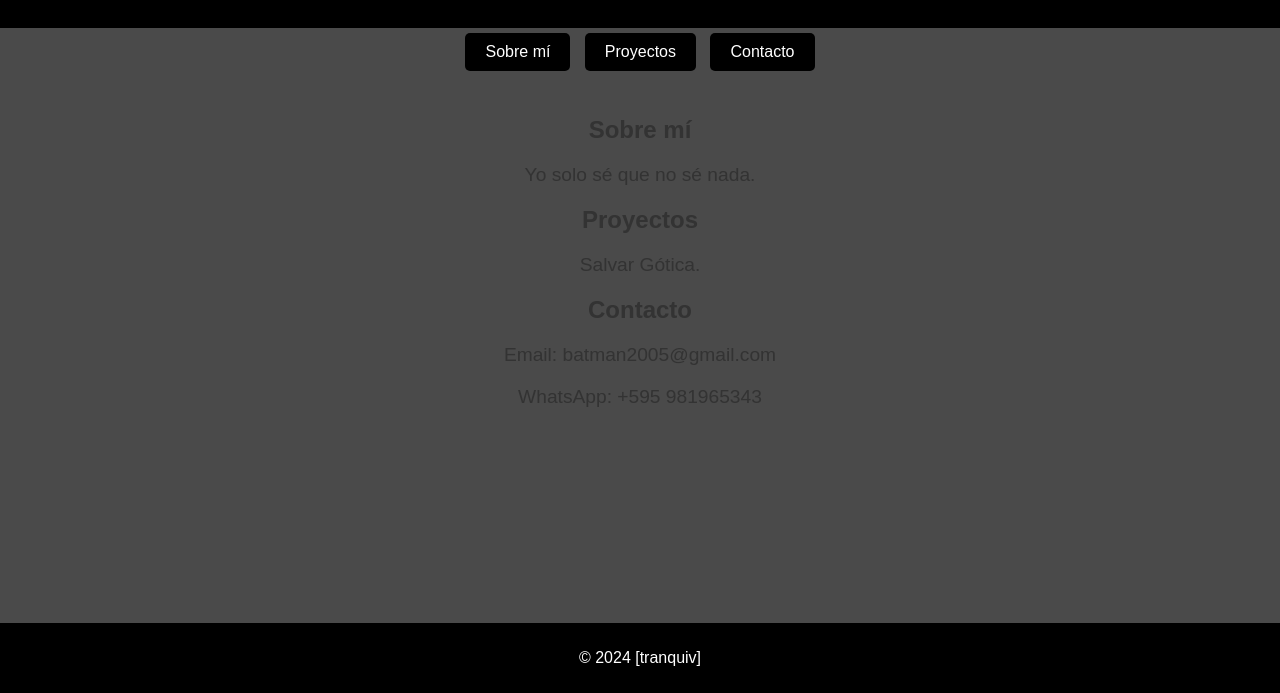
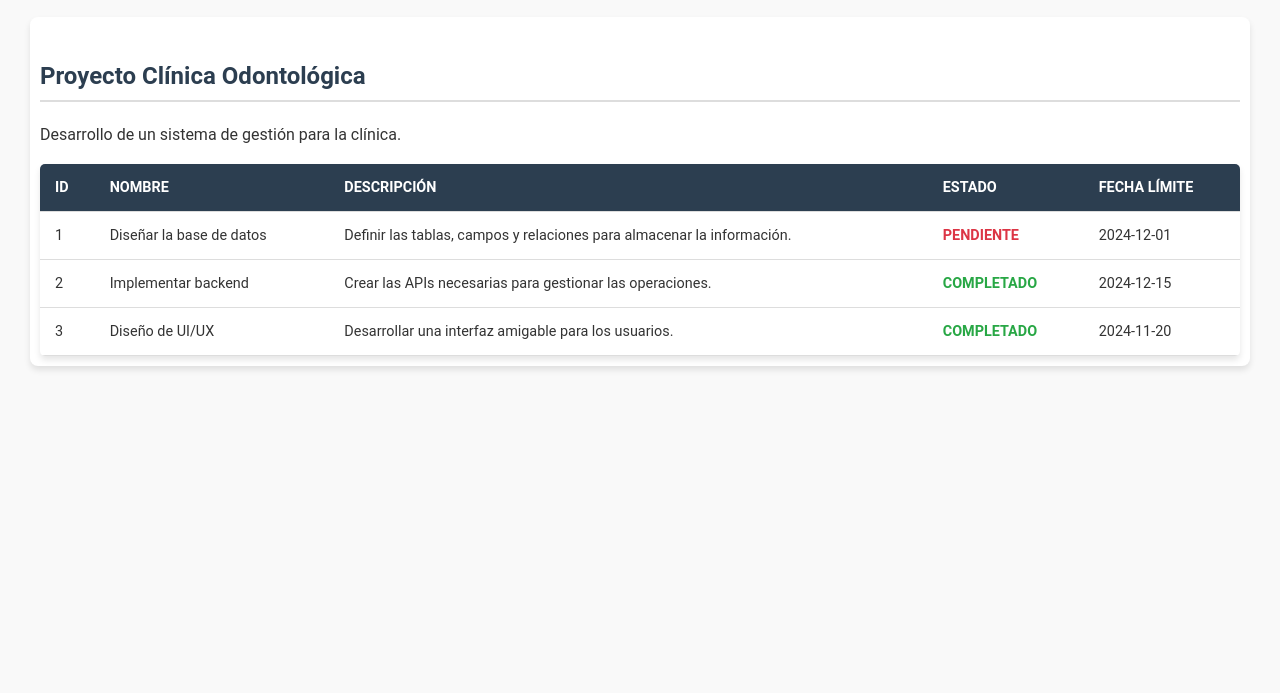
Before and after one commit to tranquiv/curso, a plain HTML site: page index.html in a window 1280 px wide. Shown: the part 107-800 px from the top of the page. Drawn offline with Linux system fonts and the light colour scheme.

Commit message:
Add files via upload

```diff
--- /dev/null
+++ b/base.json
@@ -0,0 +1,32 @@
+{
+    "proyectos": [
+        {
+            "id": 1,
+            "nombre": "Proyecto Clínica Odontológica",
+            "descripcion": "Desarrollo de un sistema de gestión para la clínica.",
+            "tareas": [
+                {
+                    "id": 1,
+                    "nombre": "Diseñar la base de datos",
+                    "descripcion": "Definir las tablas, campos y relaciones para almacenar la información.",
+                    "estado_completo": false,
+                    "fecha_limite": "2024-12-01"
+                },
+                {
+                    "id": 2,
+                    "nombre": "Implementar backend",
+                    "descripcion": "Crear las APIs necesarias para gestionar las operaciones.",
+                    "estado_completo": true,
+                    "fecha_limite": "2024-12-15"
+                },
+                {
+                    "id": 3,
+                    "nombre": "Diseño de UI/UX",
+                    "descripcion": "Desarrollar una interfaz amigable para los usuarios.",
+                    "estado_completo": true,
+                    "fecha_limite": "2024-11-20"
+                }
+            ]
+        }
+    ]
+}
--- /dev/null
+++ b/estilooos.css
@@ -0,0 +1,53 @@
+/* Estilos básicos para la página */
+body {
+    font-family: Arial, sans-serif;
+    margin: 0;
+    padding: 0;
+    background-color: #4a4a4a;
+    color: #333;
+    text-align: center;
+}
+
+header {
+    background-color: #000000;
+    color: #fff;
+    padding: 20px 0;
+}
+
+h1 {
+    margin: 0;
+    font-size: 2.5rem;
+}
+
+main {
+    padding: 20px;
+}
+
+section p {
+    font-size: 1.2rem;
+    margin-bottom: 20px;
+}
+
+.botones button {
+    background-color: #000000;
+    color: #fff;
+    border: none;
+    padding: 10px 20px;
+    margin: 5px;
+    border-radius: 5px;
+    cursor: pointer;
+    font-size: 1rem;
+}
+
+.botones button:hover {
+    background-color: #000000;
+}
+
+footer {
+    background-color: #000000;
+    color: #fff;
+    padding: 10px 0;
+    position: fixed;
+    bottom: 0;
+    width: 100%;
+}
--- a/index.html
+++ b/index.html
@@ -1,41 +1,70 @@
 <!DOCTYPE html>
-<html lang="es">
+<html lang="en">
 <head>
     <meta charset="UTF-8">
     <meta name="viewport" content="width=device-width, initial-scale=1.0">
-    <title>La BatiPage</title>
-    <!-- Enlace al archivo CSS externo -->
+    <title>Gestión de Proyectos</title>
     <link rel="stylesheet" href="styles.css">
 </head>
 <body>
-    <header>
-        <h1>¡Hola! Soy Batman</h1>
-        <p>Bienvenido a la BatiPresentación.</p>
-    </header>
-    <div class="botones">
-        <button onclick="location.href='#sobre-mi'">Sobre mí</button>
-        <button onclick="location.href='#proyectos'">Proyectos</button>
-        <button onclick="location.href='#contacto'">Contacto</button>
+    <h1>Gestión de Proyectos</h1>
+    <div id="proyectos-container">
+        <!-- Los datos se cargarán aquí dinámicamente -->
     </div>
 
-    <main>
-        <section id="sobre-mi">
-            <h2>Sobre mí</h2>
-            <p>Yo solo sé que no sé nada.</p>
-        </section>
-        <section id="proyectos">
-            <h2>Proyectos</h2>
-            <p>Salvar Gótica.</p>
-        </section>
-        <section id="contacto">
-            <h2>Contacto</h2>
-            <p>Email: batman2005@gmail.com</p>
-            <p>WhatsApp: +595 981965343</p>
-        </section>
+    <script>
+        // Cargar datos del archivo base.json
+        fetch('base.json')
+            .then(response => {
+                if (!response.ok) {
+                    throw new Error(`HTTP error! status: ${response.status}`);
+                }
+                return response.json();
+            })
+            .then(data => {
+                const proyectos = data.proyectos;
+                const container = document.getElementById('proyectos-container');
 
-    </main>
-    <footer>
-        <p>&copy; 2024 [tranquiv]</p>
-    </footer>
+                // Iterar sobre los proyectos
+                proyectos.forEach(proyecto => {
+                    // Crear un div para cada proyecto
+                    const proyectoDiv = document.createElement('div');
+                    proyectoDiv.innerHTML = `
+                        <h2>${proyecto.nombre}</h2>
+                        <p>${proyecto.descripcion}</p>
+                        <table>
+                            <thead>
+                                <tr>
+                                    <th>ID</th>
+                                    <th>Nombre</th>
+                                    <th>Descripción</th>
+                                    <th>Estado</th>
+                                    <th>Fecha Límite</th>
+                                </tr>
+                            </thead>
+                            <tbody>
+                                ${proyecto.tareas.map(tarea => `
+                                    <tr>
+                                        <td>${tarea.id}</td>
+                                        <td>${tarea.nombre}</td>
+                                        <td>${tarea.descripcion}</td>
+                                        <td class="${tarea.estado_completo ? 'completed' : 'pending'}">
+                                            ${tarea.estado_completo ? 'Completado' : 'Pendiente'}
+                                        </td>
+                                        <td>${tarea.fecha_limite}</td>
+                                    </tr>
+                                `).join('')}
+                            </tbody>
+                        </table>
+                    `;
+                    container.appendChild(proyectoDiv);
+                });
+            })
+            .catch(error => {
+                console.error('Error al cargar el archivo JSON:', error);
+                const container = document.getElementById('proyectos-container');
+                container.innerHTML = `<p style="color: red;">No se pudieron cargar los datos. Por favor, verifica el archivo JSON.</p>`;
+            });
+    </script>
 </body>
 </html>
--- a/styles.css
+++ b/styles.css
@@ -1,53 +1,107 @@
-/* Estilos básicos para la página */
+/* Estilo General */
 body {
-    font-family: Arial, sans-serif;
+    font-family: 'Roboto', Arial, sans-serif;
     margin: 0;
     padding: 0;
-    background-color: #4a4a4a;
+    background-color: #f9f9f9;
     color: #333;
-    text-align: center;
+    line-height: 1.6;
 }
 
-header {
-    background-color: #000000;
+/* Encabezados */
+h1 {
+    text-align: center;
+    background-color: #2c3e50;
     color: #fff;
     padding: 20px 0;
-}
-
-h1 {
     margin: 0;
     font-size: 2.5rem;
 }
 
-main {
-    padding: 20px;
+h2 {
+    color: #2c3e50;
+    border-bottom: 2px solid #ddd;
+    padding-bottom: 5px;
+    margin-top: 30px;
 }
 
-section p {
-    font-size: 1.2rem;
-    margin-bottom: 20px;
+/* Contenedor de Proyectos */
+#proyectos-container {
+    max-width: 1200px;
+    margin: 20px auto;
+    padding: 10px;
+    background-color: #fff;
+    box-shadow: 0 4px 6px rgba(0, 0, 0, 0.1);
+    border-radius: 8px;
 }
 
-.botones button {
-    background-color: #000000;
+/* Tablas */
+table {
+    width: 100%;
+    border-collapse: collapse;
+    margin-top: 15px;
+    background-color: #fff;
+    border-radius: 5px;
+    overflow: hidden;
+    box-shadow: 0 4px 6px rgba(0, 0, 0, 0.1);
+}
+
+th, td {
+    padding: 12px 15px;
+    text-align: left;
+    border-bottom: 1px solid #ddd;
+}
+
+th {
+    background-color: #2c3e50;
+    color: #fff;
+    font-weight: bold;
+    text-transform: uppercase;
+    font-size: 0.9rem;
+}
+
+td {
+    font-size: 0.9rem;
+}
+
+tr:hover {
+    background-color: #f1f1f1;
+}
+
+/* Estado */
+.completed {
+    color: #28a745;
+    font-weight: bold;
+    text-transform: uppercase;
+}
+
+.pending {
+    color: #dc3545;
+    font-weight: bold;
+    text-transform: uppercase;
+}
+
+/* Enlaces */
+a {
+    text-decoration: none;
+    color: #3498db;
+}
+
+a:hover {
+    text-decoration: underline;
+}
+
+/* Botones (opcional, si decides agregar interactividad) */
+button {
+    padding: 10px 15px;
+    background-color: #3498db;
     color: #fff;
     border: none;
-    padding: 10px 20px;
-    margin: 5px;
     border-radius: 5px;
     cursor: pointer;
-    font-size: 1rem;
+    font-size: 0.9rem;
 }
 
-.botones button:hover {
-    background-color: #000000;
+button:hover {
+    background-color: #2980b9;
 }
-
-footer {
-    background-color: #000000;
-    color: #fff;
-    padding: 10px 0;
-    position: fixed;
-    bottom: 0;
-    width: 100%;
-}
```
Also changed, not shown: elhtml.html (added, +41 -0 lines), ejercicio1.js (line endings or trailing spaces), ejercicio2.js (line endings or trailing spaces), ejercicio3.js (line endings or trailing spaces), script.js (line endings or trailing spaces), tarea.js (line endings or trailing spaces).
